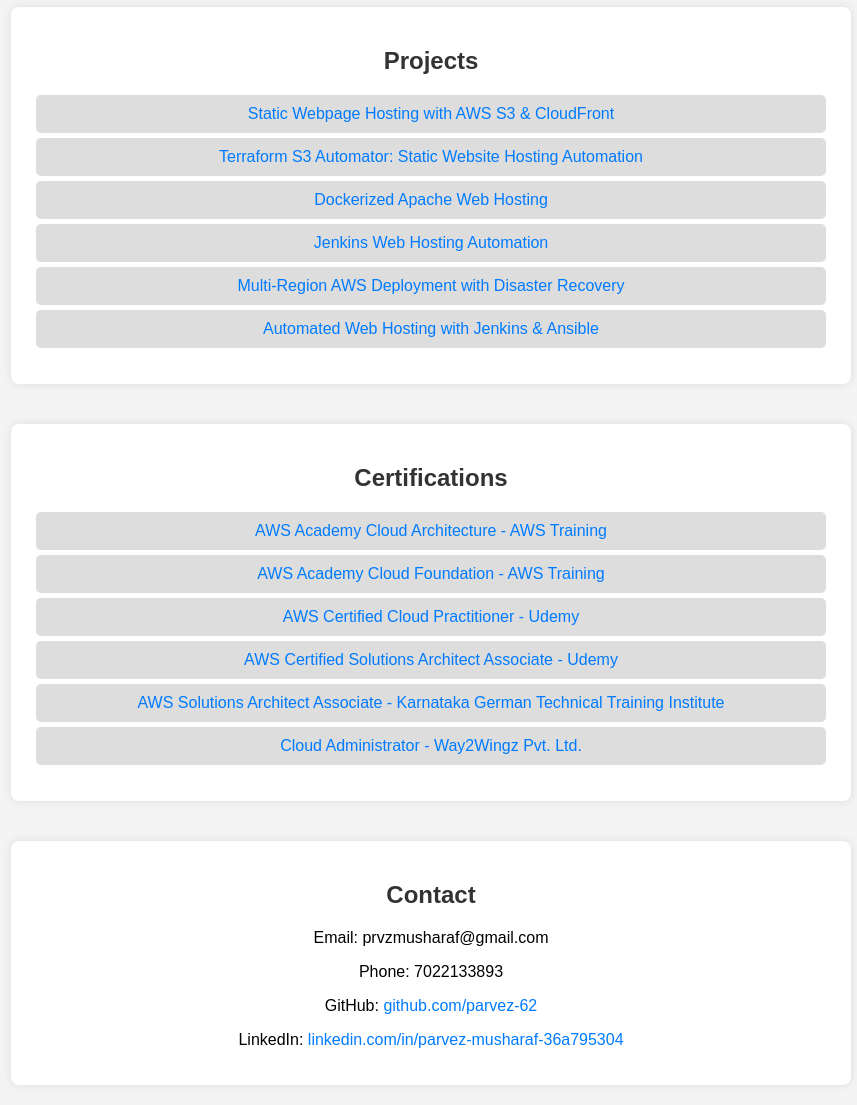
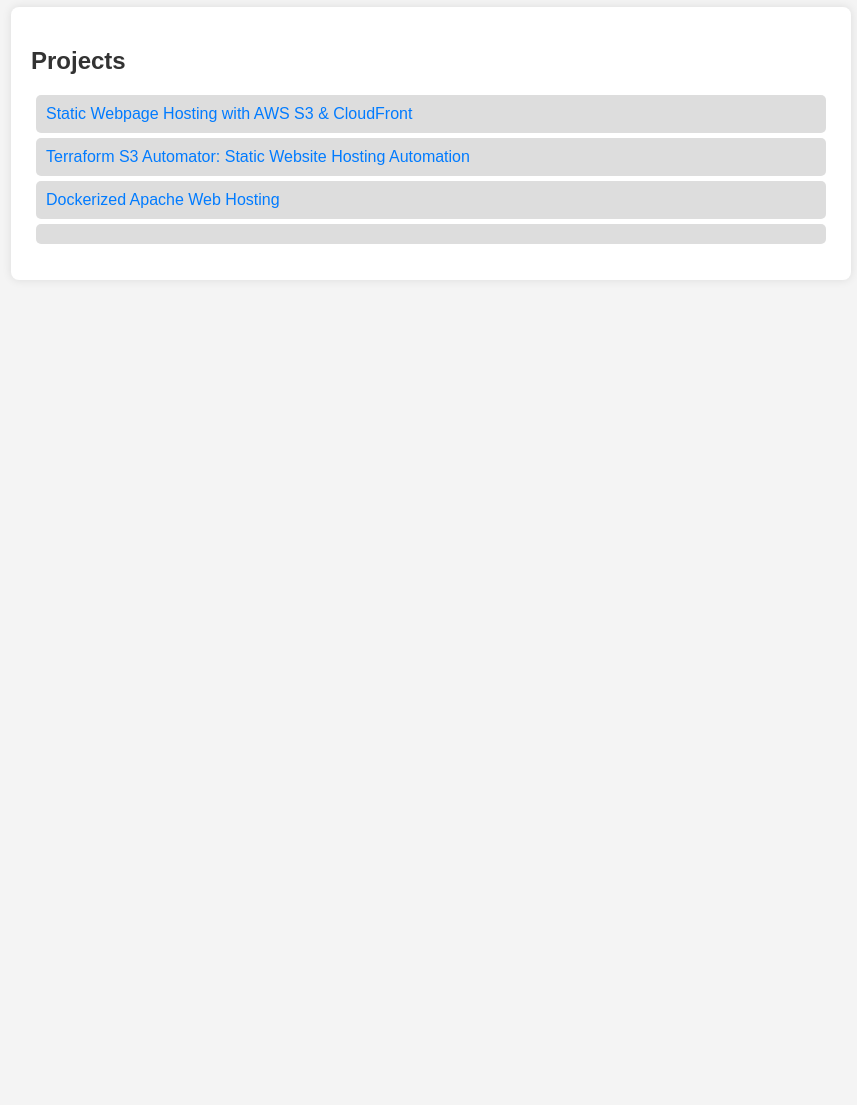
Before and after one commit to parvez-62/Static-Webpage-Hosting, a plain HTML site: page index.html in a window 1280 px wide. Shown: the part 1100-2205 px from the top of the page, without its empty margins (209-1066 px from the left). After the commit the page ends 1400 px from the top, so only its background shows below. Drawn offline with Linux system fonts and the light colour scheme.

Commit message:
Update index.html

```diff
--- a/index.html
+++ b/index.html
@@ -10,8 +10,8 @@
             margin: 0;
             padding: 0;
             background-color: #f4f4f4;
-            text-align: center;
-            overflow-y: scroll;
+            height: 100%;
+            overflow: auto;
         }
         header {
             background: linear-gradient(45deg, #ff416c, #ff4b2b);
@@ -99,33 +99,4 @@
                 <li><a href="https://github.com/parvez-62/Static-Webpage-Hosting" target="_blank">Static Webpage Hosting with AWS S3 & CloudFront</a></li>
                 <li><a href="https://github.com/parvez-62/Terraform-S3-Automator" target="_blank">Terraform S3 Automator: Static Website Hosting Automation</a></li>
                 <li><a href="https://github.com/parvez-62/Dockerized-Apache-Web-Hosting" target="_blank">Dockerized Apache Web Hosting</a></li>
-                <li><a href="https://github.com/parvez-62/Jenkins-Web-Hosting-Automation" target="_blank">Jenkins Web Hosting Automation</a></li>
-                <li><a href="#">Multi-Region AWS Deployment with Disaster Recovery</a></li>
-                <li><a href="#">Automated Web Hosting with Jenkins & Ansible</a></li>
-            </ul>
-        </div>
-    </section>
-    <section>
-        <div class="container">
-            <h2>Certifications</h2>
-            <ul>
-                <li><a href="#">AWS Academy Cloud Architecture - AWS Training</a></li>
-                <li><a href="#">AWS Academy Cloud Foundation - AWS Training</a></li>
-                <li><a href="#">AWS Certified Cloud Practitioner - Udemy</a></li>
-                <li><a href="#">AWS Certified Solutions Architect Associate - Udemy</a></li>
-                <li><a href="#">AWS Solutions Architect Associate - Karnataka German Technical Training Institute</a></li>
-                <li><a href="#">Cloud Administrator - Way2Wingz Pvt. Ltd.</a></li>
-            </ul>
-        </div>
-    </section>
-    <section>
-        <div class="container">
-            <h2>Contact</h2>
-            <p>Email: prvzmusharaf@gmail.com</p>
-            <p>Phone: 7022133893</p>
-            <p>GitHub: <a href="https://github.com/parvez-62" target="_blank">github.com/parvez-62</a></p>
-            <p>LinkedIn: <a href="https://www.linkedin.com/in/parvez-musharaf-36a795304?utm_source=share&utm_campaign=share_via&utm_content=profile&utm_medium=android_app" target="_blank">linkedin.com/in/parvez-musharaf-36a795304</a></p>
-        </div>
-    </section>
-</body>
-</html>
+                <li><a href="https://github.com/p
```
